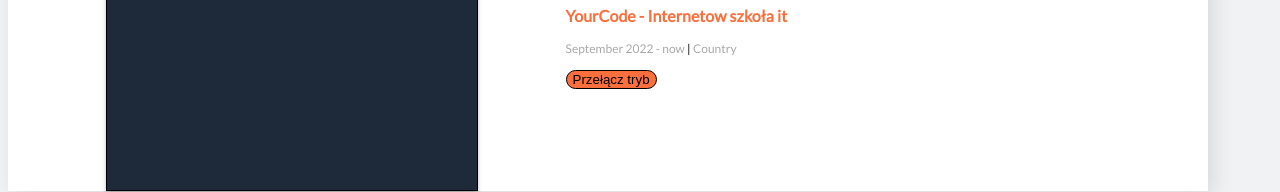
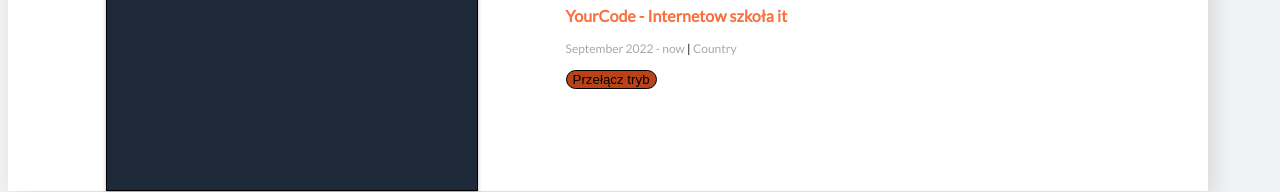
Before and after one commit to KacperPilarski2000/homepage, a plain HTML site: page Homepage.html in a window 1280 px wide. In both pictures the pointer is over the button "Przełącz tryb". Shown: the part 951-1143 px from the top of the page. Drawn offline with Linux system fonts and the light colour scheme.

Commit message:
add hover to cursor

```diff
--- a/CSS/style.css
+++ b/CSS/style.css
@@ -177,4 +177,11 @@ line-height: normal;
   border: 1px solid hsl(0, 0%, 0%);
   background: hsl(16, 96%, 61%);
   border-radius: 10px;
+  cursor: pointer;
 }
+.button:hover {
+  border: 1px solid hsl(0, 0%, 0%);
+  background: hsl(16, 79%, 41%);
+  border-radius: 10px;
+  cursor: pointer;
+}
```
